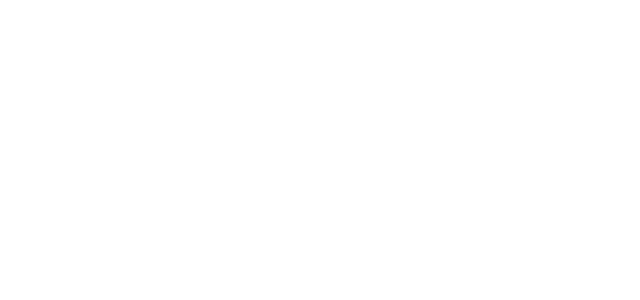
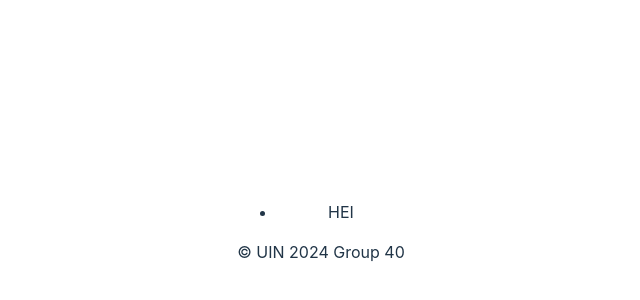
Before and after one commit to tonjehnord/UIN24_exam_group40, a React (Vite) app in the folder frontend/: page / in a window 1280 px wide. Shown: the part 176-476 px from the top of the page, without its empty margins (319-959 px from the left). Built offline with nearby package versions, Linux system fonts and the light colour scheme.

Commit message:
Layout (CHECK) / Header (its a start)

```diff
--- a/frontend/src/App.jsx
+++ b/frontend/src/App.jsx
@@ -1,12 +1,13 @@
 
 import './App.css'
+import Layout from './components/Layout'
 
 function App() {
 
   return (
-    <>
+    <Layout>
 
-    </>
+    </Layout>
   )
 }
 
--- /dev/null
+++ b/frontend/src/components/Header.jsx
@@ -0,0 +1,11 @@
+export default function Header() {
+    return (
+        <header>
+            <nav>
+                <ul>
+                    <li>HEI</li>
+                </ul>
+            </nav>
+        </header>
+    )
+}
--- /dev/null
+++ b/frontend/src/components/Layout.jsx
@@ -0,0 +1,13 @@
+import Header from "./Header";
+
+export default function Layout({children}) {
+    return (
+        <>
+        <Header />
+        <main>
+        {children}
+        </main>
+        <footer>© UIN 2024 Group 40</footer>
+        </>
+    )
+}
```
